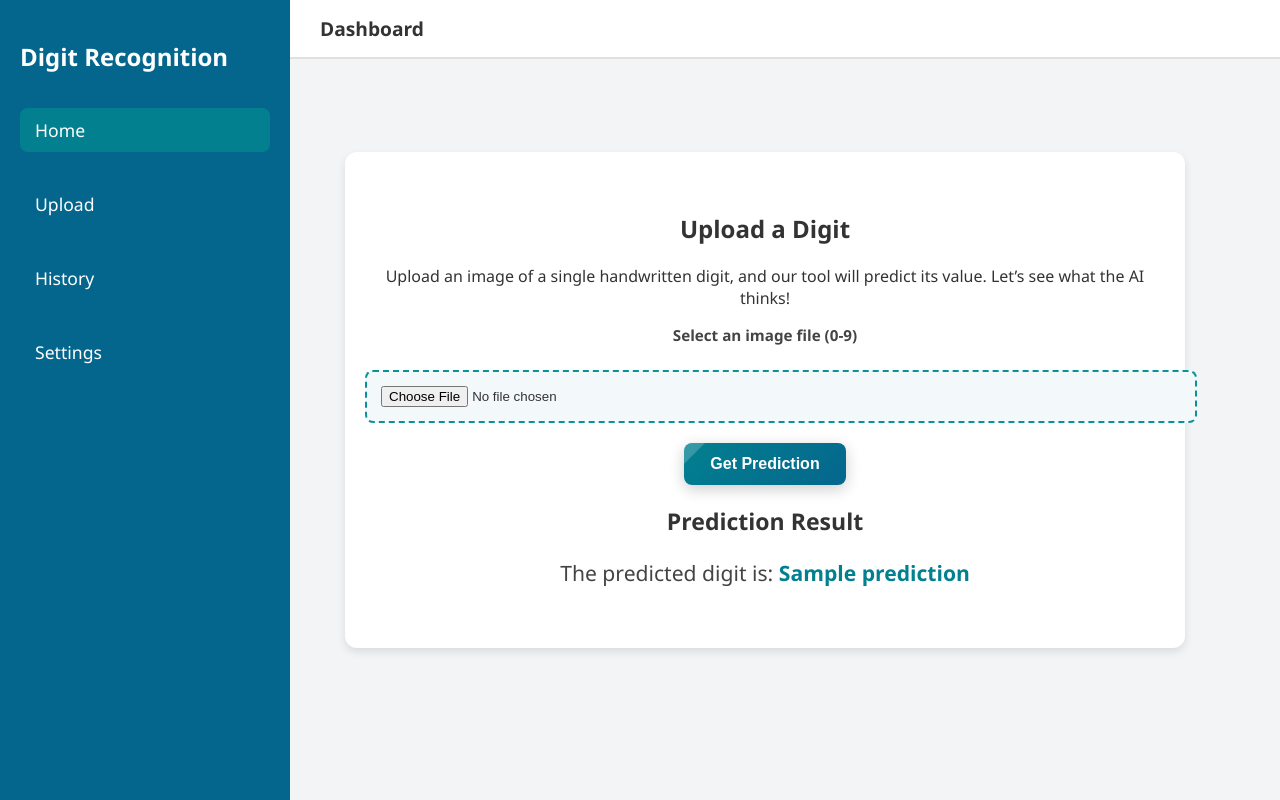
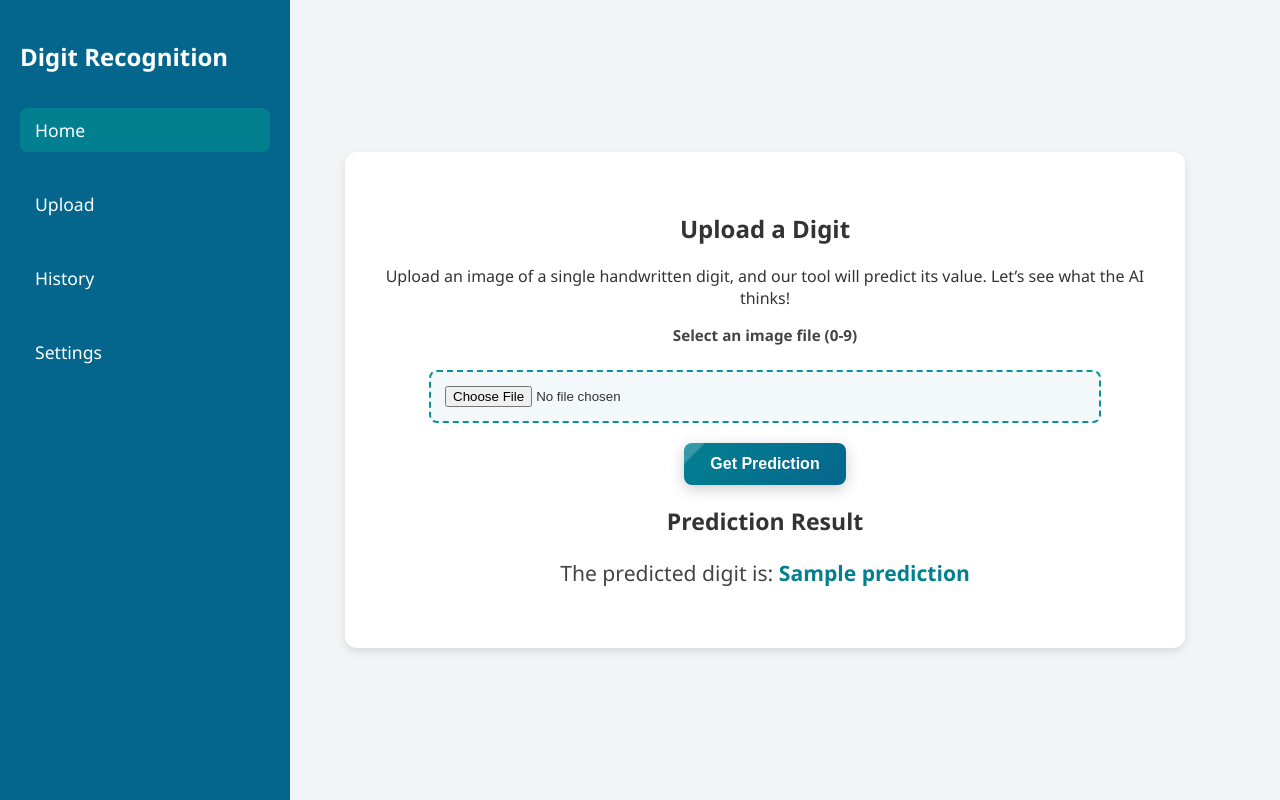
Before and after one commit to njugunagrace/Digits-Recognizer, a Django app: template recognition/templates/recognition/index.html in a window 1280 px wide. Run offline with Django 3.2, Linux system fonts and the light colour scheme; the template is opened without the code that fills it: most values are stand-ins (such as "Sample title", 1, 10 or a date in 2020).

Commit message:
Commented dashboard

```diff
--- a/digit_recognition/settings.py
+++ b/digit_recognition/settings.py
@@ -24,7 +24,7 @@ BASE_DIR = Path(__file__).resolve().parent.parent
 SECRET_KEY = 'django-insecure-wtbku6ijjz!=janc!!#!p9rc&+oo4g+&5ck=h0)(%g$28-w=!#'
 
 # SECURITY WARNING: don't run with debug turned on in production!
-DEBUG = False
+DEBUG = True
 
 ALLOWED_HOSTS = []
 
--- a/recognition/templates/recognition/index.html
+++ b/recognition/templates/recognition/index.html
@@ -110,7 +110,7 @@
             background-color: #f3f8fa;
             cursor: pointer;
             transition: border-color 0.3s ease, transform 0.3s ease;
-            width: 100%;
+            width: 80%;
         }
 
         input[type="file"]:hover {
@@ -208,7 +208,7 @@
     <!-- Main Content Area -->
     <div class="main-content">
         <!-- Top Navigation Bar -->
-        <div class="topbar">Dashboard</div>
+        <!-- <div class="topbar">Dashboard</div> -->
 
         <!-- Home Section -->
         <section id="home" class="section {% if prediction is none %}active{% endif %}">
```
Also changed, not shown: media/3.png (added), media/3_5YKxrqz.png (added), media/7.jpeg (added), media/7_FkYaBpU.jpeg (added), media/7_zDPYZQ7.jpeg (added), media/five.png (added), media/seven.png (added), media/three.png (added), media/three3.png (added).
